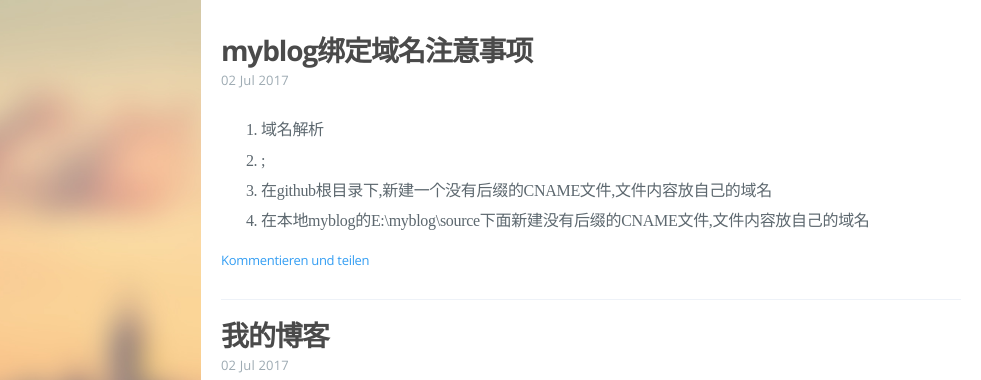
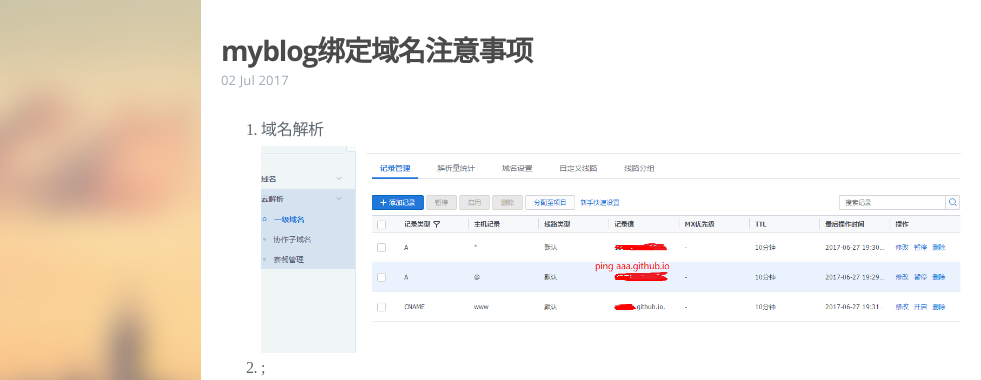
Before and after one commit to zitaYan/zitaYan.github.io, a plain HTML site: page index.html in a window 1280 px wide. Shown: the top 380 px of the page, 299-1280 px from the left. Drawn offline with Linux system fonts and the light colour scheme; a web font is replaced by a local one.

Commit message:
Site updated: 2017-07-02 19:02:17

```diff
--- a/index.html
+++ b/index.html
@@ -210,7 +210,7 @@
                 <div class="postShorten-content" itemprop="articleBody">
                     <ol>
 <li>域名解析</li>
-<li> <img src="/../source/_posts/imgs/01yuming.bmp" alt="">;</li>
+<li> <img src="/imgs/01yuming.bmp" alt="">;</li>
 <li>在github根目录下,新建一个没有后缀的CNAME文件,文件内容放自己的域名</li>
 <li>在本地myblog的E:\myblog\source下面新建没有后缀的CNAME文件,文件内容放自己的域名</li>
 </ol>
```
Also changed, not shown: 2017/07/02/myblog绑定域名注意事项/index.html (+4 -4 lines), archives/2017/07/index.html (+1 -1 lines), archives/2017/index.html (+1 -1 lines), archives/index.html (+1 -1 lines), imgs/01yuming.bmp (added).
